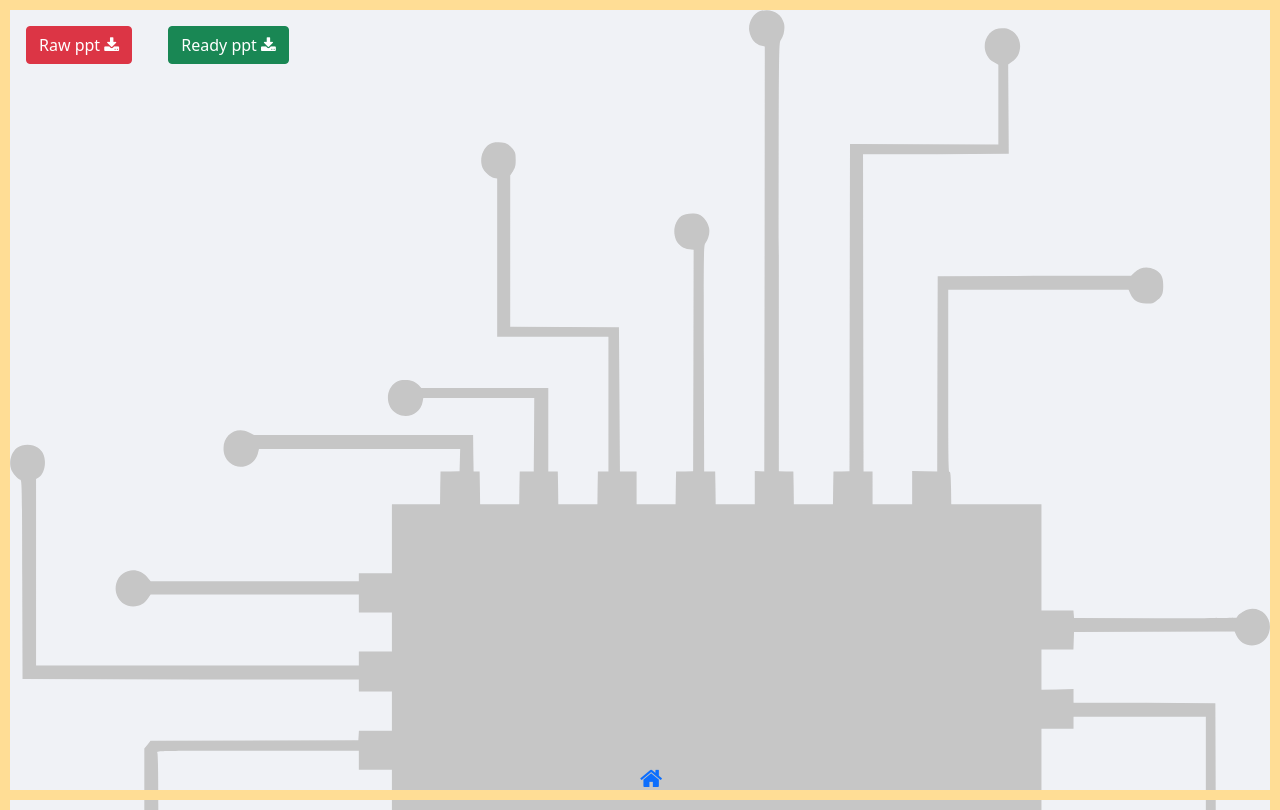
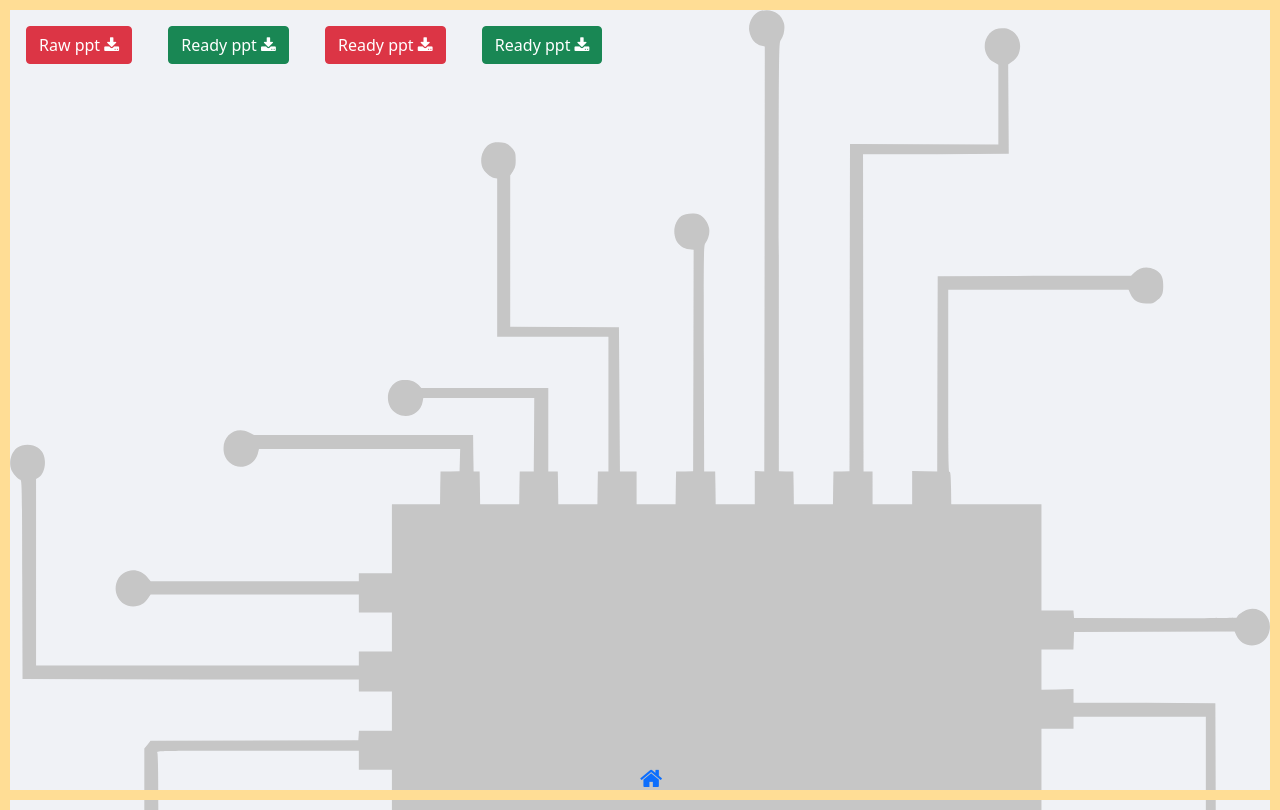
Before and after one commit to rizz-wan/pd, a plain HTML site: page index.html in a window 1280 px wide. Drawn offline with nearby package versions, Linux system fonts and the light colour scheme.

Commit message:
Update index.html

```diff
--- a/index.html
+++ b/index.html
@@ -22,6 +22,8 @@
         <div class="inner-content pb-5">
             <a href="./saima.pptx" download><button type="button" class="btn btn-danger m-3">Raw ppt <i class="fa fa-download"></i></button></a>
             <a href="./saima.pps" download><button type="button" class="btn btn-success m-3">Ready ppt <i class="fa fa-download"></i></button></a>
+          <a href="./saima1.pptx" download><button type="button" class="btn btn-danger m-3">Ready ppt <i class="fa fa-download"></i></button></a>
+          <a href="./saima1.pps" download><button type="button" class="btn btn-success m-3">Ready ppt <i class="fa fa-download"></i></button></a>
         </div>
     </div>
 
```
